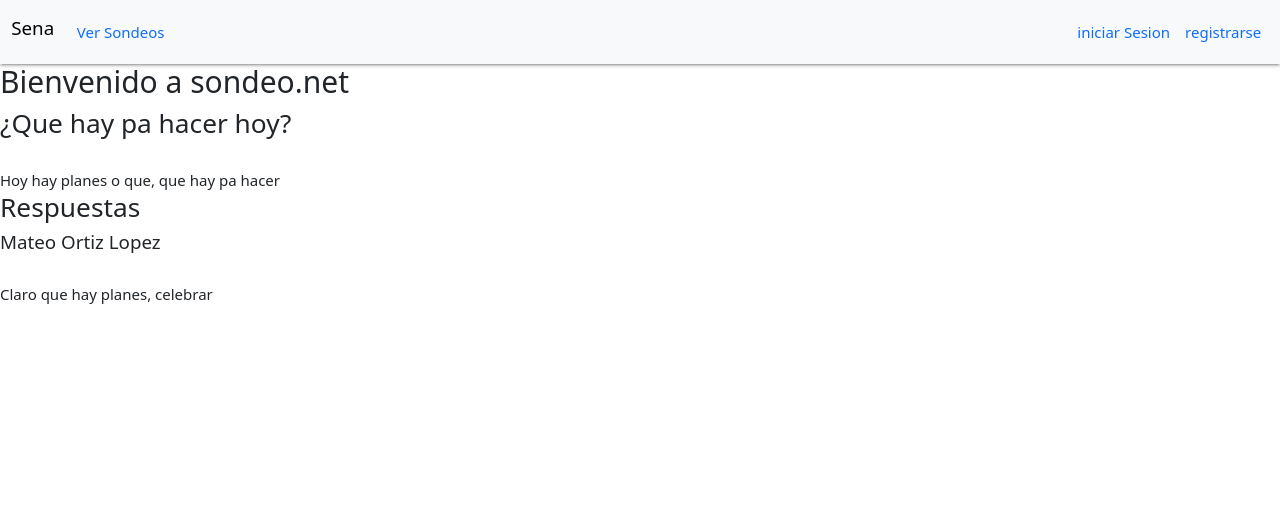
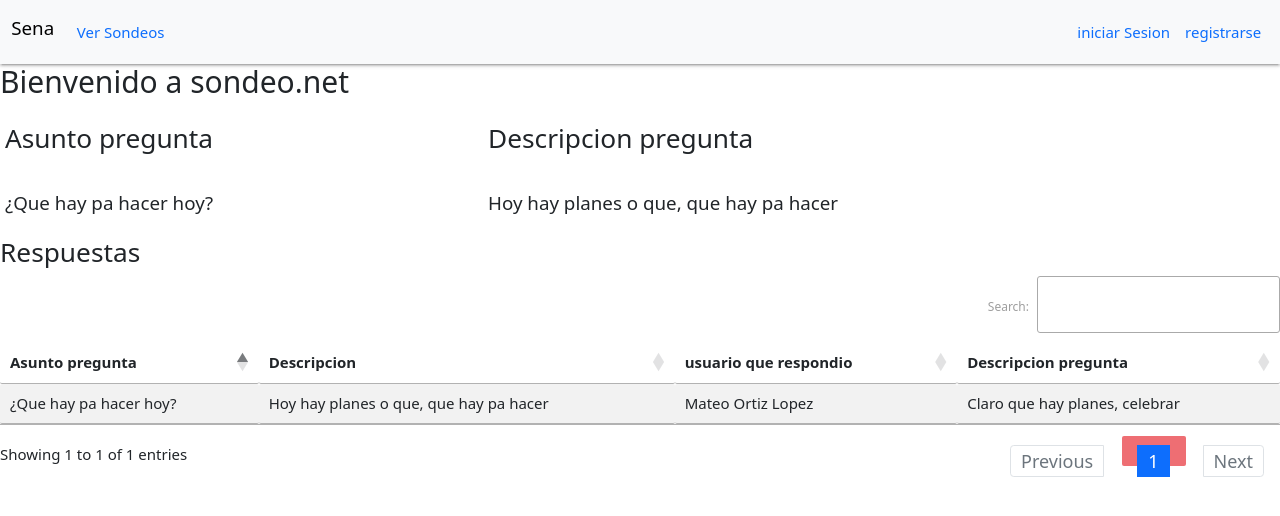
Before and after one commit to mateoortiz202/senaSoft, a Django app: page /sondeo/mostrarRes/1 in a window 1280 px wide. Shown: the top 516 px of the page. Run offline with Django 4.2, Linux system fonts and the light colour scheme; data comes from the database, SQL or seed files in the repository; both versions use the stored data as it was after the commit; some libraries are stand-ins or nearby versions.

Commit message:
archivo final

```diff
--- a/sondeo/static/js/funciones.js
+++ b/sondeo/static/js/funciones.js
@@ -11,3 +11,14 @@
         ]
     });
 });
+
+
+
+$(document).ready(function () {
+  $('#example3').DataTable({
+    dom: 'Bfrtip',
+    buttons: [
+      'excel'
+    ]
+  });
+});
--- a/sondeo/templates/base.html
+++ b/sondeo/templates/base.html
@@ -40,6 +40,7 @@
           <li class="nav-item">
             <a class="nav-link" href="{% url 'sondeo:urlSondeo' %}">Crear Sondeo</a>
           </li>
+
           {% endif %}
           {% if request.session.autenticado.0 == "U" %}
           <li class="nav-item">
--- a/sondeo/templates/formularios/certificado.html
+++ b/sondeo/templates/formularios/certificado.html
@@ -2,7 +2,7 @@
 {% block titulo %}Certificado{% endblock %}
 
 {% block body %}
-
+{# Esto es el html que se convertira en pdf #}
 
 
 <h1> Generar Certificado</h1>
--- a/sondeo/templates/index/listarCertificados.html
+++ b/sondeo/templates/index/listarCertificados.html
@@ -21,7 +21,6 @@
                 <tr>
                     <td>{{ certificado.radicado}}</td>
                     <td>{{ certificado.fechaGeneracion }}</td>
-                    {# <td><a href="{% url 'sondeo:mostrarRes' sondeito.idSondeos %}">Respuestas</a></td> #}
                 </tr>
                 {% endfor %}
                 {% endif %}
--- a/sondeo/templates/index/respuestas.html
+++ b/sondeo/templates/index/respuestas.html
@@ -1,33 +1,71 @@
 {% extends 'base.html' %} {% load static %}
 {% block titulo %}Sondeos{% endblock %}
 
-{# --------------------------------desde aqui codigo del body ------------------------------------------------------------ #}
+{# --------------------------------desde aqui codigo del body
+------------------------------------------------------------ #}
 {% block body %}
 
 <h2>Bienvenido a sondeo.net {% if request.session.autenticado %}{{ request.session.autenticado.2 }}{% endif %}</h2>
 
 {% if sondeos %}
 
+<table>
+    <thead>
+        <tr>
+            <th>
+                <h3>Asunto pregunta</h3>
+            </th>
+            <th>
+                <h3>Descripcion pregunta</h3>
+            </th>
+        </tr>
+    </thead>
+    <tbody>
+        <tr>
 
-        <div>
-            <h3>{{ sondeos.asunto }}</h3><br/>
-            <section>
-                {{ sondeos.descripcion }}
-            </section>
-        </div>
+            <td>
+                <h5>{{ sondeos.asunto }}</h5>
+            </td>
+            <td>
+                <h5>{{ sondeos.descripcion }}</h5>
+            </td>
+        </tr>
+
+    </tbody>
+
+
+</table>
+
+
 <h3>Respuestas</h3>
 {% if respuestas %}
+
+<table id="example3" class="table table-striped" style="width:100%">
+    <thead>
+        <tr>
+            <th>Asunto pregunta</th>
+            <th>Descripcion</th>
+            <th>usuario que respondio</th>
+            <th>Descripcion pregunta</th>
+        </tr>
+    </thead>
+    <tbody>
         {% for respuesta in respuestas %}
-                <div>
-                    <h5>{{ respuesta.idUsuario }}</h5><br/>
-                    <section border="1">
-                        {{ respuesta.respuesta }}
-                    </section>
-                </div>
+        <tr>
+
+            <td>{{ sondeos.asunto }}</td>
+            <td>{{ sondeos.descripcion }}</td>
+            <td>{{ respuesta.idUsuario }}</td>
+            <td>{{ respuesta.respuesta }}</td>
+
+        </tr>
         {% endfor %}
+    </tbody>
+</table>
+
 {% else %}
 <div>
-                <h5>No hay respuestas</h5><br/>
+    <h5>No hay respuestas</h5><br />
 </div>
 {% endif %}
 
@@ -36,14 +74,15 @@
 <form action="{% url 'sondeo:guardarRespuesta' %}" name="respuestica" method="post">
     {% csrf_token %}
     <div>
-                    <input type="number" name="usuario" value="{{ request.session.autenticado.2 }}" hidden>
+        <input type="number" name="usuario"
+            value="{% if request.session.autenticado %}{{ request.session.autenticado.2 }}{% endif %}" hidden>
         <div class="row">
             <div class="input-field col s6">
                 <label for="respuesta">Respuesta De la Pregunta</label>
                 <textarea name="respuesta" id="respuesta" cols="50" rows="10" class="validate"></textarea>
                 <input type="number" name="idSondeo" value="{{ sondeos.idSondeos }}" hidden>
 
-                            <input type="button" onclick="confirmacion()" value="Enviar" >
+                <input type="button" onclick="confirmacion()" value="Enviar">
             </div>
         </div>
 
@@ -57,11 +96,14 @@
 {% endif %}
 
 <script>
-        function confirmacion(){
-            if (confirm('¿Estas seguro de montar su respuesta? no podra editarla despues')){
+    function confirmacion() {
+        if (confirm('¿Estas seguro de montar su respuesta? no podra editarla despues')) {
             document.respuestica.submit()
         }
     }
 </script>
 
+
+
+
 {% endblock %}
--- a/sondeo/views.py
+++ b/sondeo/views.py
@@ -10,10 +10,6 @@
     año = (((int(fecha[0])*1000)+(int(fecha[1])*100)+(int(fecha[2])*10) + (int(fecha[3]))))
     mes= (((int(fecha[5]*10)) +(int(fecha[6]))))
     dia = (((int(fecha[8])*10) + (int(fecha[9]))))
-
-
-
-
 
     return True
 
```
Also changed, not shown: db.sqlite3. Lines whose indentation alone changed are shown as unchanged.
